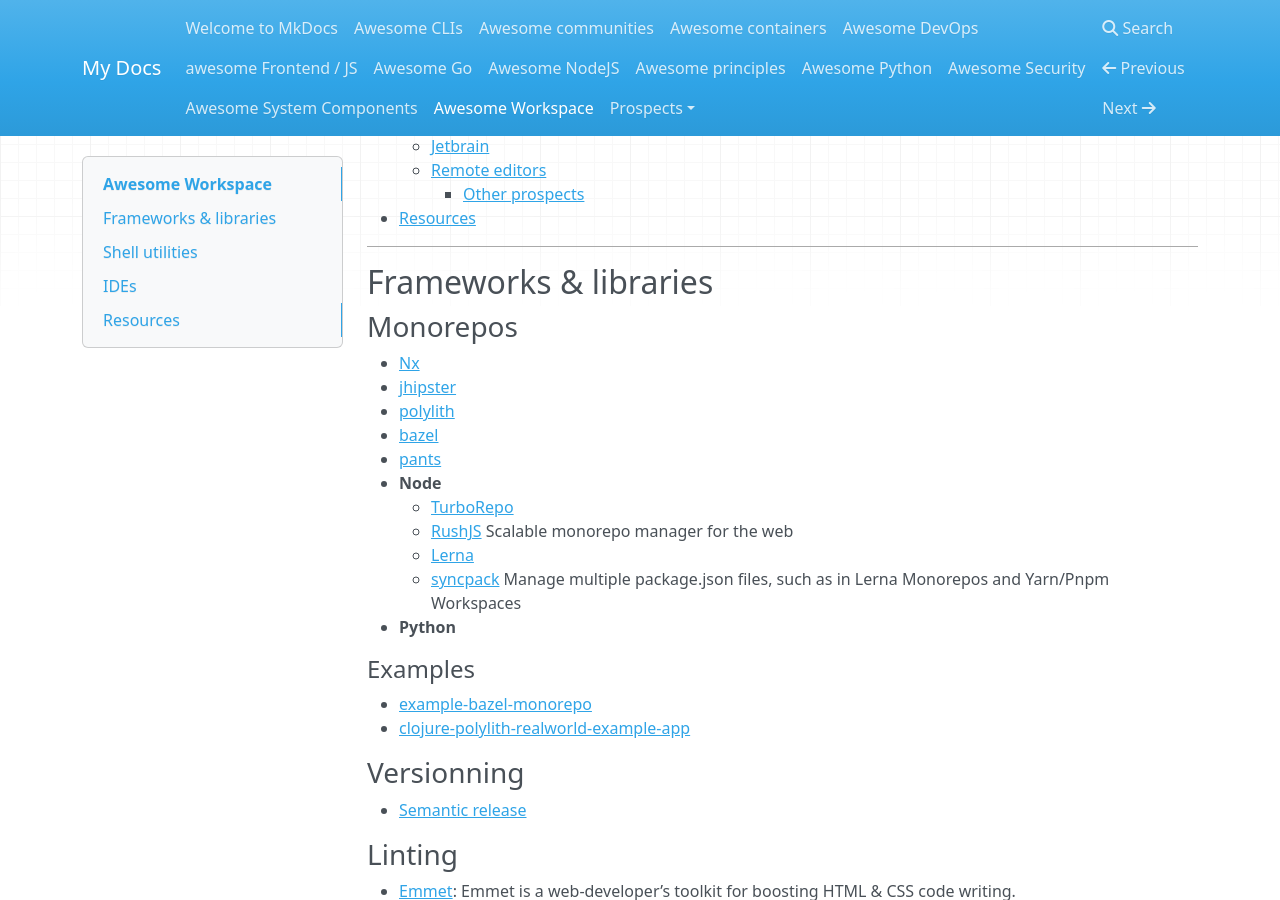
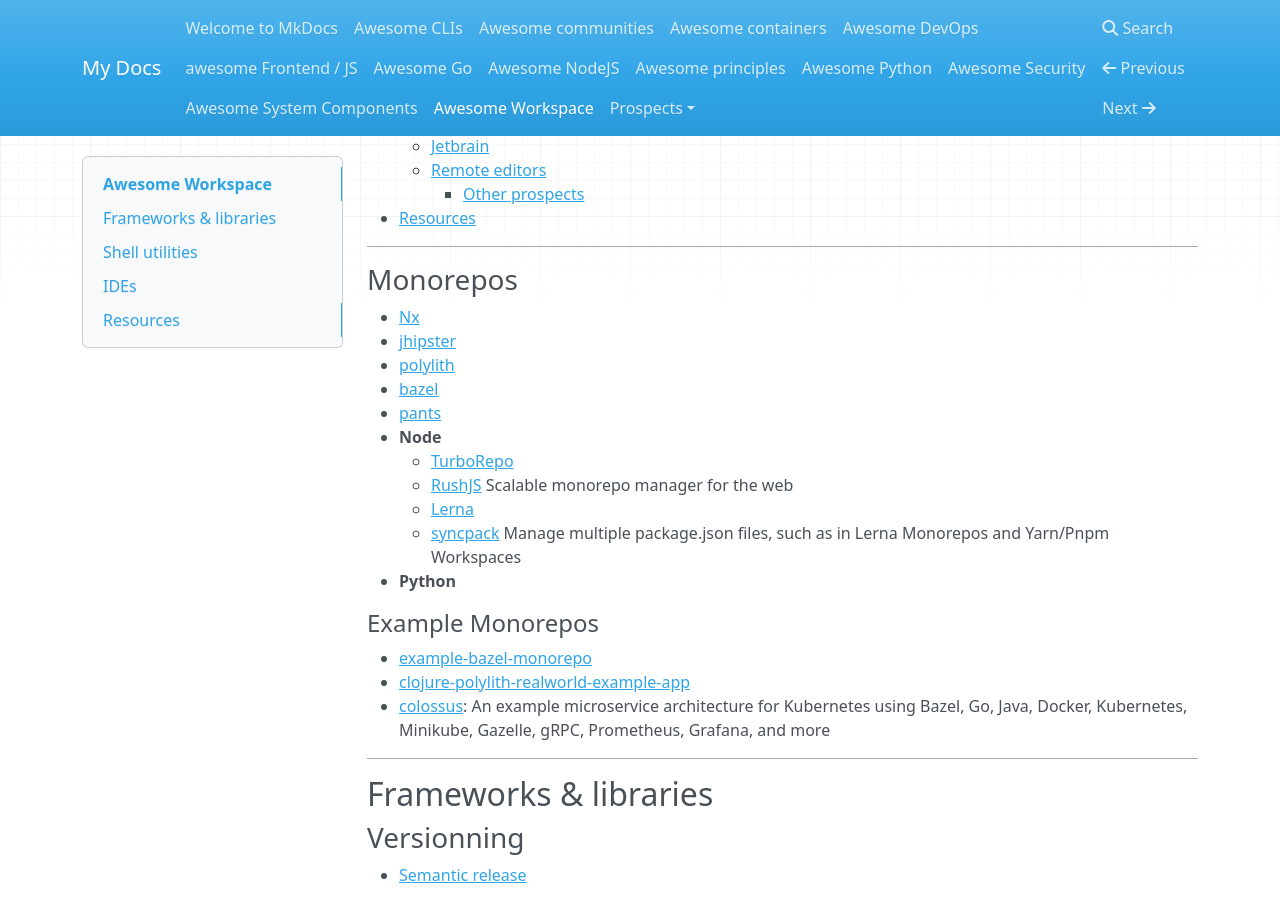
Before and after one commit to JeanMGirard/Awesome, an MkDocs documentation site: the page built from docs/awesome-workspace.md, in a window 1280 px wide and 900 px high, scrolled down 344 px. Built offline with MkDocs 1.6.1, drawn with Linux system fonts in a browser that asks for light colours; nearby versions of some CDN libraries.

Commit message:
Update awesome-workspace.md

```diff
--- a/docs/awesome-workspace.md
+++ b/docs/awesome-workspace.md
@@ -34,10 +32,15 @@
     - [syncpack](https://github.com/JamieMason/syncpack) Manage multiple package.json files, such as in Lerna Monorepos and Yarn/Pnpm Workspaces
 - **Python**
 
-#### Examples
+#### Example Monorepos
 
 - [example-bazel-monorepo](https://github.com/thundergolfer/example-bazel-monorepo)
 - [clojure-polylith-realworld-example-app](https://github.com/furkan3ayraktar/clojure-polylith-realworld-example-app)
+- [colossus](https://github.com/lucperkins/colossus): An example microservice architecture for Kubernetes using Bazel, Go, Java, Docker, Kubernetes, Minikube, Gazelle, gRPC, Prometheus, Grafana, and more
+
+----------------------------------------------------------------------------------------
+
+## Frameworks & libraries
 
 ### Versionning
 
```
Also changed, not shown: other parts of docs/awesome-workspace.md (+0 -2 lines).
